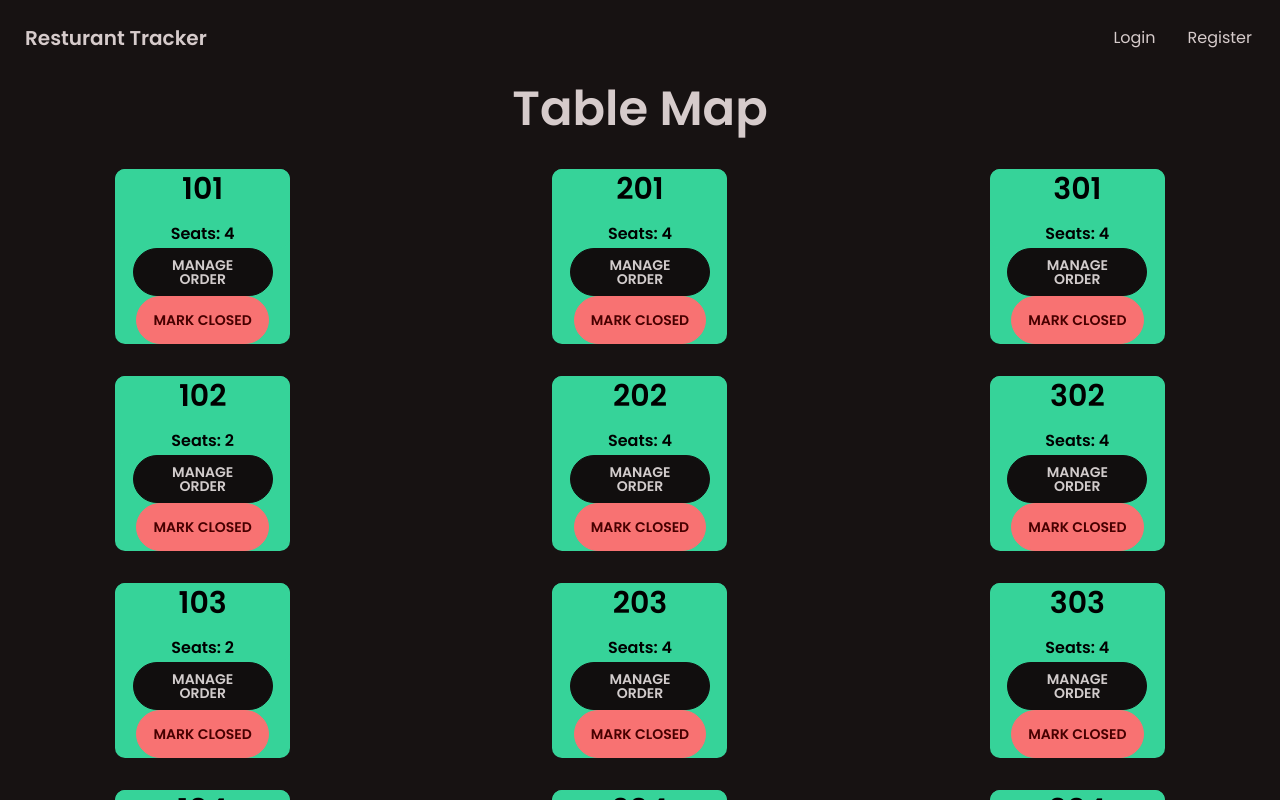
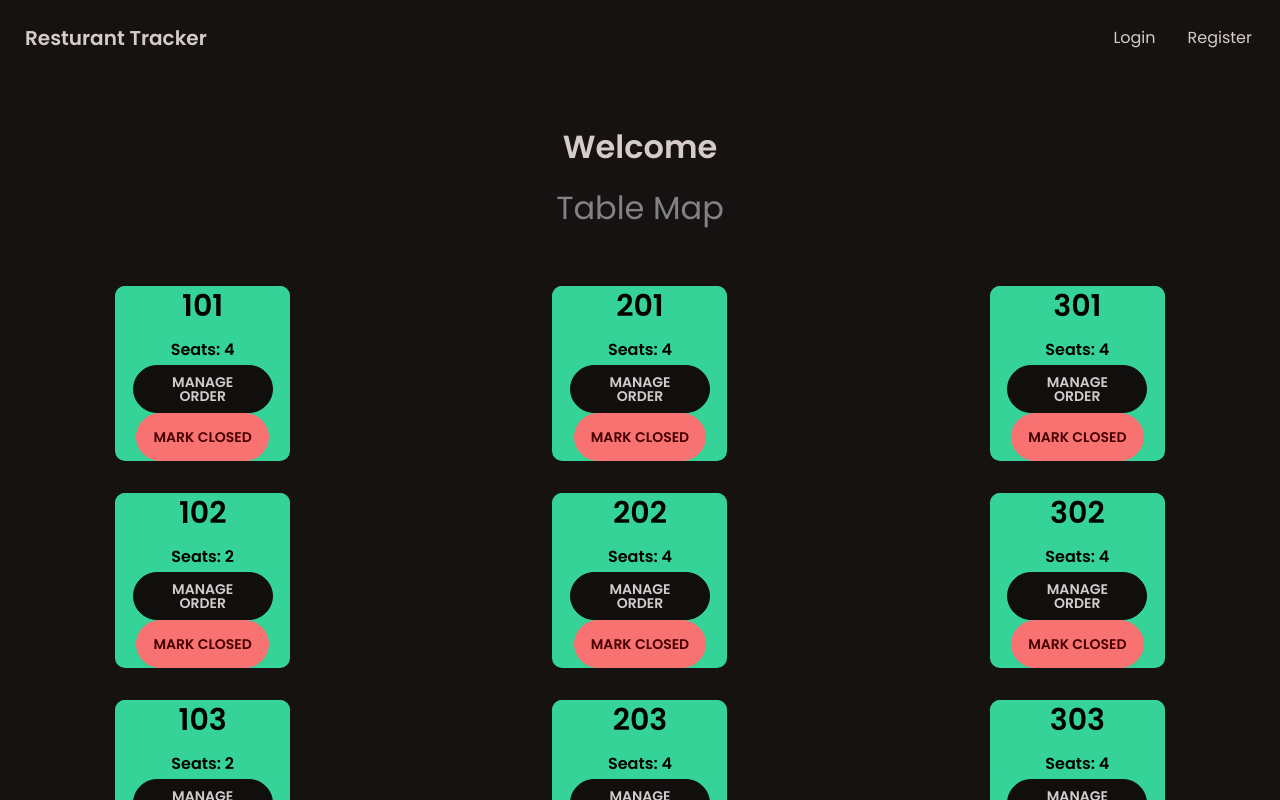
Before and after one commit to TFuray/100hr-ticket-vite, a React (Vite) app in the folder frontend/: page /map in a window 1280 px wide. Shown: the top 800 px of the page. Built offline with nearby package versions, Linux system fonts and the light colour scheme; a web font is replaced by a local one.

Commit message:
adding page heading component

```diff
--- a/frontend/src/pages/Orders.jsx
+++ b/frontend/src/pages/Orders.jsx
@@ -1,7 +1,11 @@
 
 const Orders = () => {
   return (
-    <div>Orders</div>
+    <>
+      <section className="heading">
+        <h1>Welcome {}</h1>
+      </section>
+    </>
   )
 }
 
--- a/frontend/src/pages/TableMap.jsx
+++ b/frontend/src/pages/TableMap.jsx
@@ -1,11 +1,14 @@
 import { useState, useEffect } from 'react'
+import { useSelector, useDispatch} from 'react-redux'
 import TableIcon from '../components/TableIcon'
 import tableData from '../data/tables'
 import { useNavigate } from 'react-router-dom'
 
 const TableMap = () => {
   const navigate = useNavigate()
+  const {user} = useSelector(state => state.auth)
   const [tableList, setTableList] = useState(tableData)
+
 
   function handleToggleOpen (id) {
     const newList = tableList.map(item => {
@@ -23,8 +26,11 @@ const TableMap = () => {
 
   return (
     <>
-      <h1></h1>
-      <h1 className='text-5xl mb-9'>Table Map</h1>
+      <section className='heading'>
+        <br />
+        <h1>Welcome {user && user.name}</h1>
+        <p className=''>Table Map</p>
+      </section>
       <div className='grid grid-rows-5 grid-flow-col gap-8 place-items-center'>
         {tableList.map(table => (
           <div
```
Also changed, not shown: frontend/src/components/PageHeading.jsx (added, +10 -0 lines), frontend/src/components/TableIconDRAFT.jsx (renamed from frontend/src/components/TableIcon2.jsx), frontend/src/pages/TableMapDRAFT.jsx (renamed from frontend/src/pages/TableMap2.jsx).
